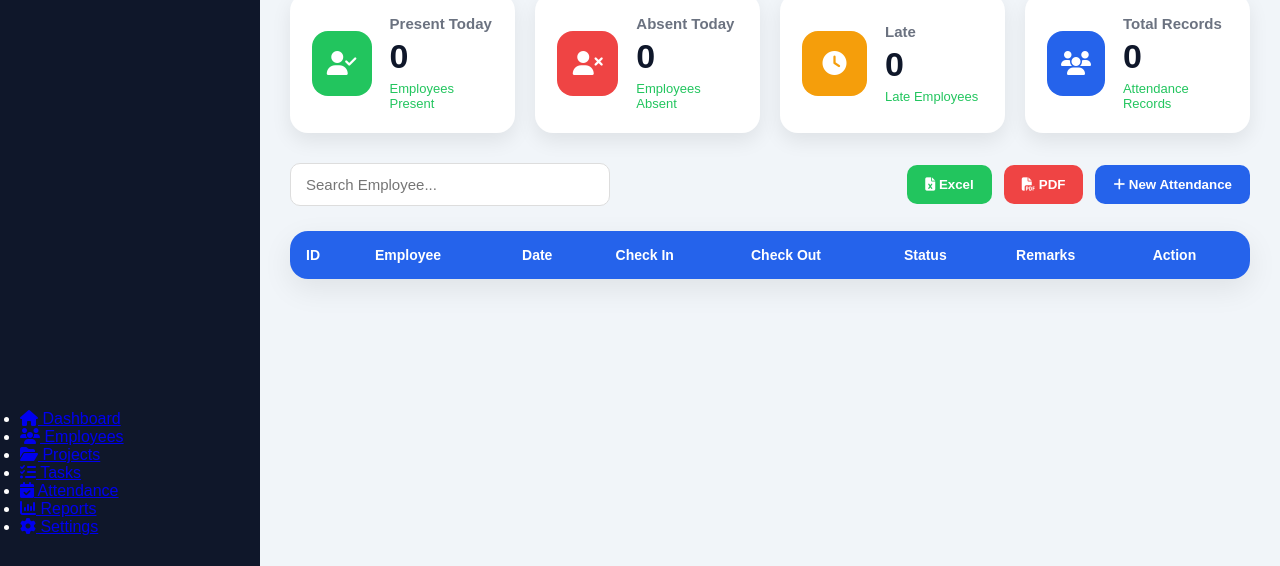
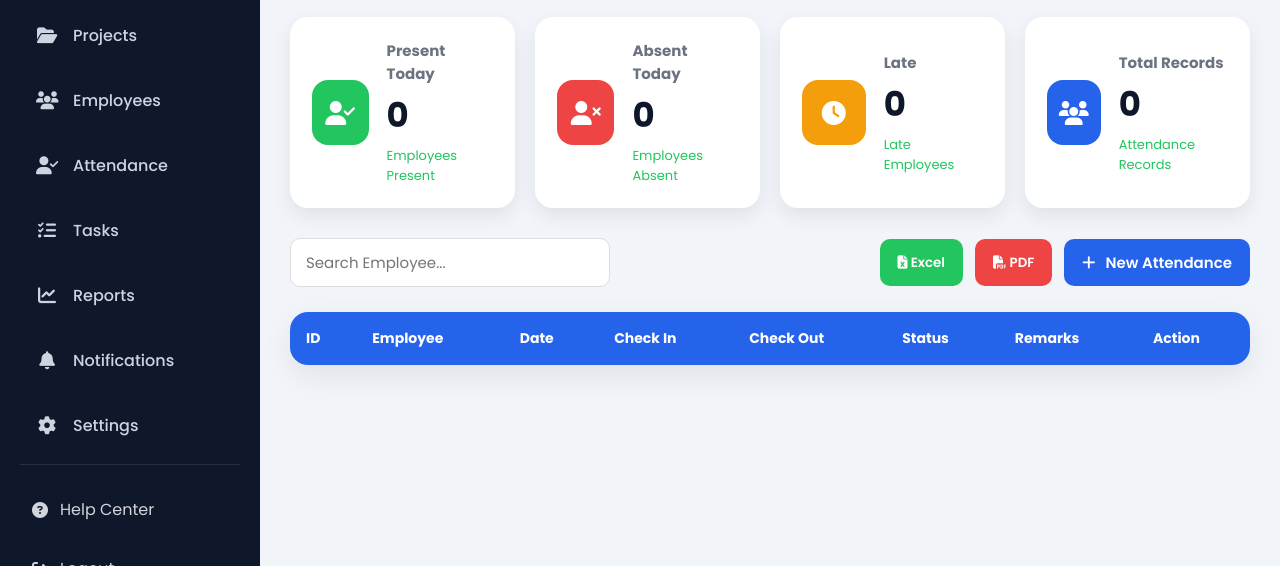
Before and after one commit to nv272963-svg/RicozOps, a plain HTML site: page RicozOps/attendance.html in a window 1280 px wide. Shown: the part 234-800 px from the top of the page. Drawn offline with nearby package versions, Linux system fonts and the light colour scheme; no server answers.

Commit message:
Fixed attendance module and updated dashboard

```diff
--- a/RicozOps/attendance.html
+++ b/RicozOps/attendance.html
@@ -7,8 +7,8 @@
     <meta name="viewport" content="width=device-width, initial-scale=1.0">
 
     <title>Attendance | RicozOps</title>
-
-    <link rel="stylesheet" href="assets/css/attendance.css">
+<link rel="stylesheet" href="assets/css/dashboard.css">
+<link rel="stylesheet" href="assets/css/attendance.css">
 
     <link rel="stylesheet"
         href="https://cdnjs.cloudflare.com/ajax/libs/font-awesome/6.5.2/css/all.min.css">
@@ -27,32 +27,116 @@
 
             <h2>RicozOps</h2>
 
+            <p>Business Operations</p>
+
         </div>
 
-        <ul>
-
-            <li><a href="dashboard.html"><i class="fa-solid fa-house"></i> Dashboard</a></li>
-
-            <li><a href="employees.html"><i class="fa-solid fa-users"></i> Employees</a></li>
-
-            <li><a href="projects.html"><i class="fa-solid fa-folder-open"></i> Projects</a></li>
-
-            <li><a href="task.html"><i class="fa-solid fa-list-check"></i> Tasks</a></li>
+        <ul class="menu">
 
             <li class="active">
-                <a href="attendance.html">
-                    <i class="fa-solid fa-calendar-check"></i>
-                    Attendance
+
+                <a href="dashboard.html">
+
+                    <i class="fa-solid fa-house"></i>
+
+                    <span>Dashboard</span>
+
                 </a>
+
             </li>
 
-            <li><a href="reports.html"><i class="fa-solid fa-chart-column"></i> Reports</a></li>
+           <li id="menuProjects">
+    <a href="projects.html">
+                    <i class="fa-solid fa-folder-open"></i>
 
-            <li><a href="settings.html"><i class="fa-solid fa-gear"></i> Settings</a></li>
+                    <span>Projects</span>
+
+                </a>
+
+            </li>
+
+           <li id="menuEmployees">
+    <a href="employees.html">
+                    <i class="fa-solid fa-users"></i>
+
+                    <span>Employees</span>
+
+                </a>
+
+            </li>
+
+            <li id="menuAttendance">
+    <a href="attendance.html">
+        <i class="fa-solid fa-user-check"></i>
+        <span>Attendance</span>
+    </a>
+</li>
+           <li id="menuTasks">
+    <a href="tasks.html">
+                    <i class="fa-solid fa-list-check"></i>
+
+                    <span>Tasks</span>
+
+                </a>
+
+            </li>
+
+            <li id="menuReports">
+    <a href="reports.html">
+
+                    <i class="fa-solid fa-chart-line"></i>
+
+                    <span>Reports</span>
+
+                </a>
+
+            </li>
+
+            <li id="menuNotifications">
+    <a href="notifications.html">
+
+                    <i class="fa-solid fa-bell"></i>
+
+                    <span>Notifications</span>
+
+                </a>
+
+            </li>
+
+            <li id="menuSettings">
+    <a href="settings.html">
+
+                    <i class="fa-solid fa-gear"></i>
+
+                    <span>Settings</span>
+
+                </a>
+
+            </li>
 
         </ul>
 
+        <div class="sidebar-footer">
+
+            <a href="#">
+
+                <i class="fa-solid fa-circle-question"></i>
+
+                Help Center
+
+            </a>
+
+            <a href="#" id="logoutBtn">
+
+    <i class="fa-solid fa-right-from-bracket"></i>
+
+    Logout
+
+</a>
+        </div>
+
     </aside>
+
 
     <!-- ================= MAIN CONTENT ================= -->
 
```
